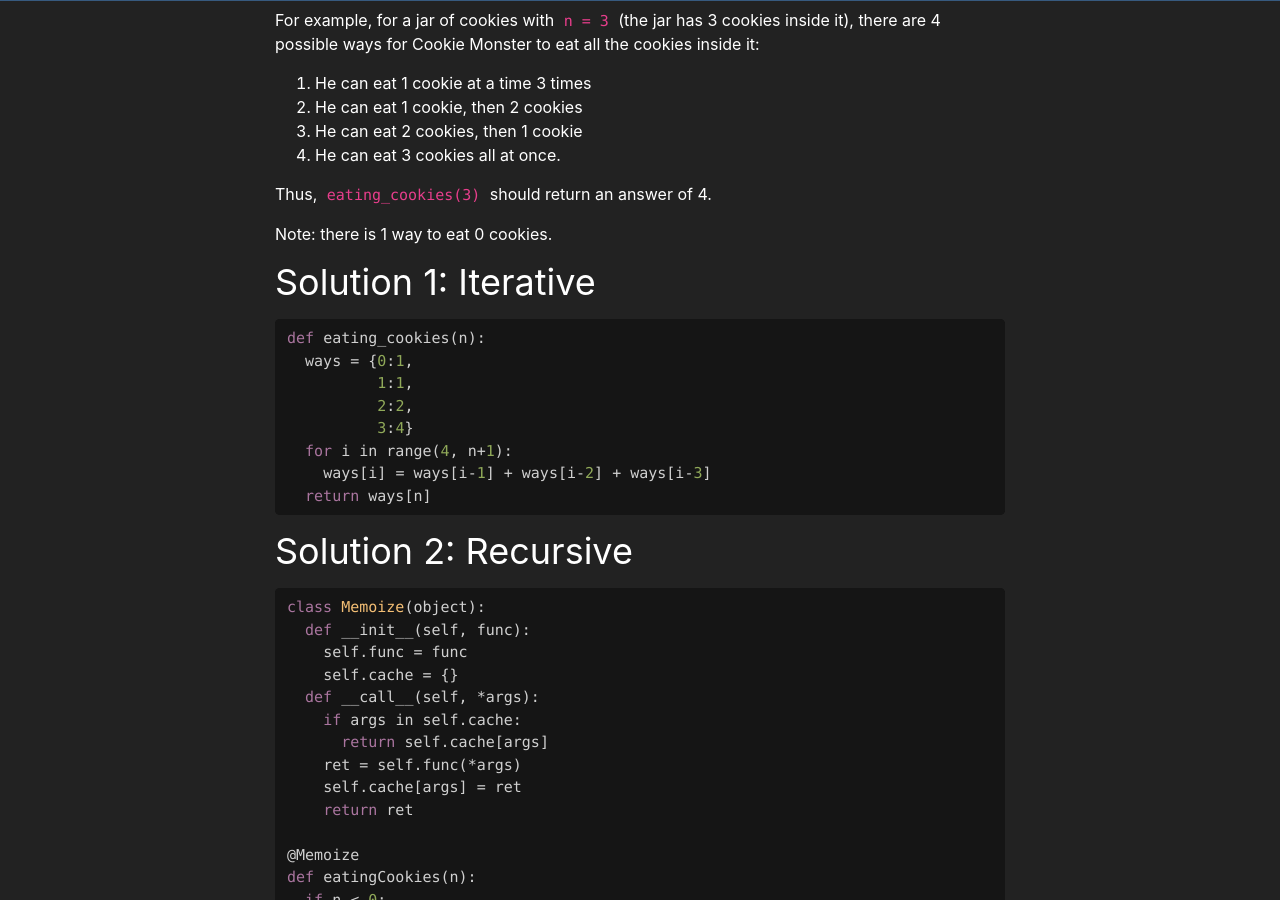
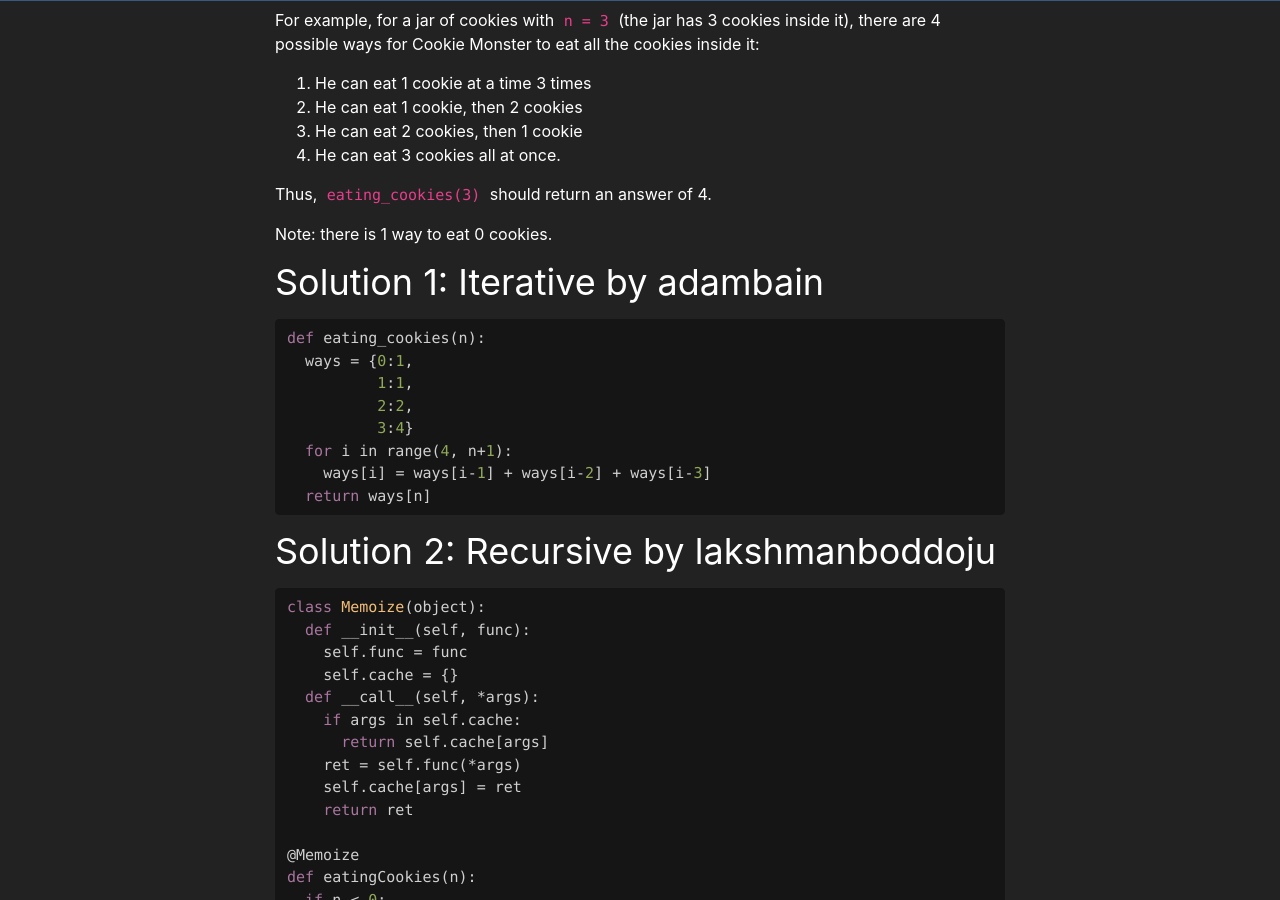
Before and after one commit to chicagopython/algosig, a Jekyll site: the page built from _posts/2020-03-05-eating-cookies.md, in a window 1280 px wide and 900 px high, scrolled down 806 px. Built offline with Jekyll 4.4.1, drawn with Linux system fonts in a browser that asks for light colours; nearby versions of some CDN libraries; our own code applies the rules of GitHub Pages for plain Markdown files.

Commit message:
Update 2020-03-05-eating-cookies.md

````diff
--- a/_posts/2020-03-05-eating-cookies.md
+++ b/_posts/2020-03-05-eating-cookies.md
@@ -25,7 +25,7 @@ Thus, `eating_cookies(3)` should return an answer of 4.
 
 Note: there is 1 way to eat 0 cookies.
 
-## Solution 1: Iterative
+## Solution 1: Iterative by adambain
 
 ```python
 def eating_cookies(n):
@@ -37,7 +37,7 @@ def eating_cookies(n):
     ways[i] = ways[i-1] + ways[i-2] + ways[i-3]
   return ways[n]
 ```
-## Solution 2: Recursive
+## Solution 2: Recursive by lakshmanboddoju
 
 ```python
 class Memoize(object):
````
